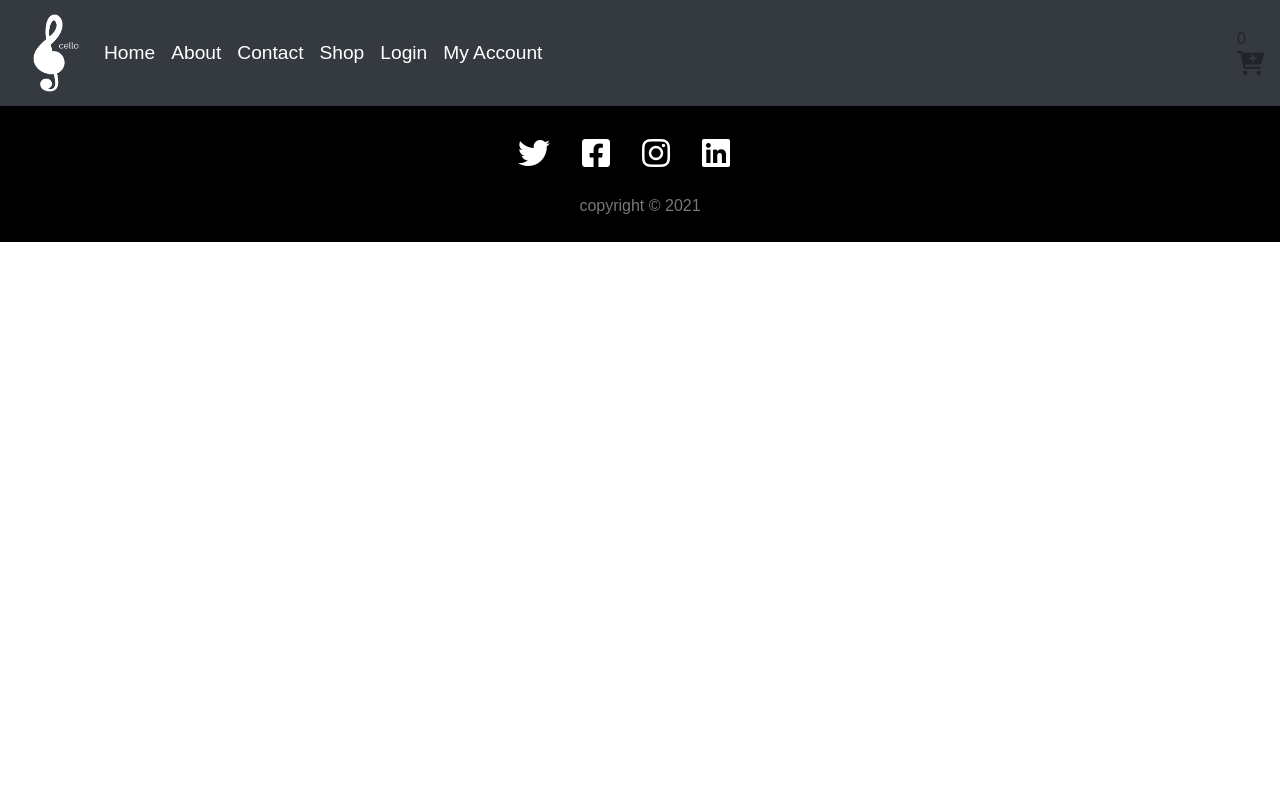
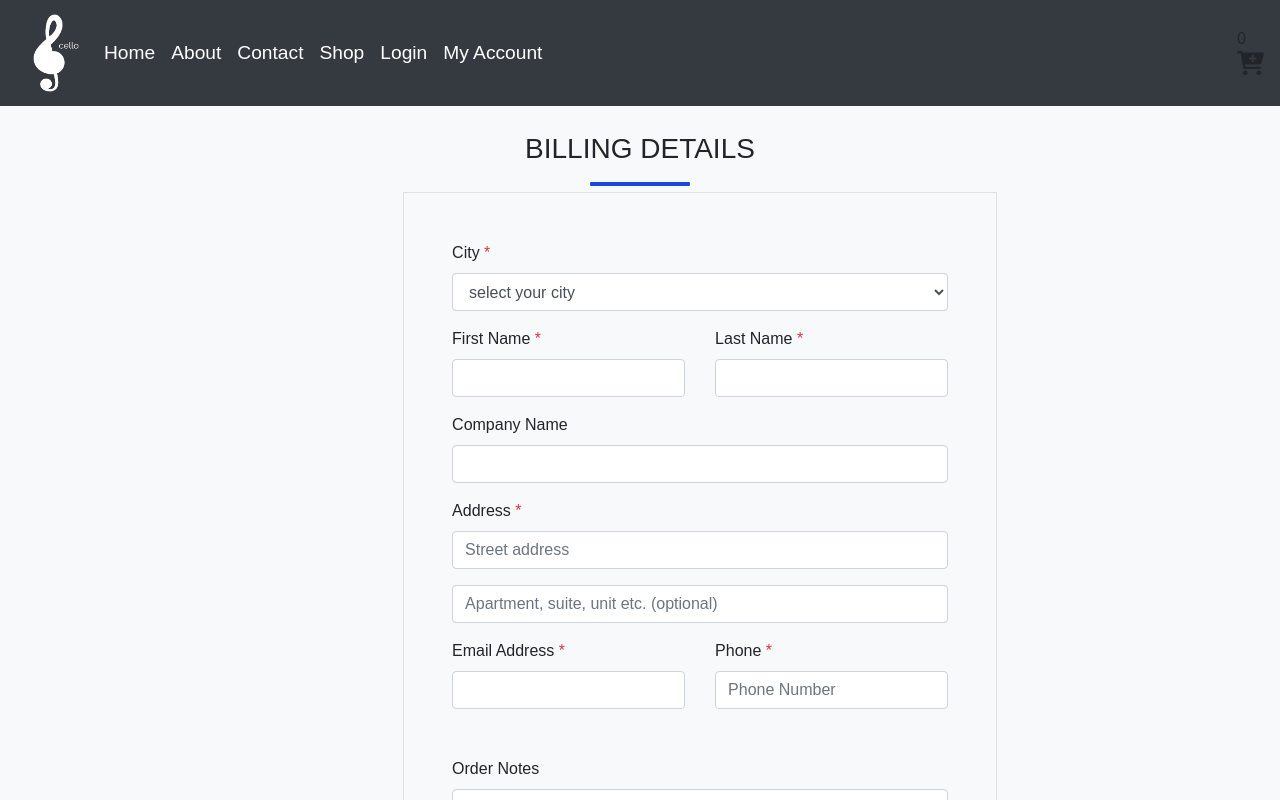
Before and after one commit to nashmi-team/React-E-commerce, a React (Create React App) app: page /checkout in a window 1280 px wide. Shown: the top 800 px of the page. Built offline with nearby package versions, Linux system fonts and the light colour scheme.

Commit message:
last version dabouqi

```diff
--- a/src/App.js
+++ b/src/App.js
@@ -1,6 +1,6 @@
 import "./App.css";
 import { BrowserRouter as Router, Route, Switch } from "react-router-dom";
-import React, { useState, useEffect } from "react";
+import React, { useState } from "react";
 import { CartProvider } from "react-use-cart";
 import Profile from "./components/Profile/Profile";
 import Shop from "./components/Shop/Shop";
@@ -12,6 +12,7 @@ import NavBar from "./components/NavBar/NavBar";
 import Footer from "./components/Footer/Footer";
 import SingleProduct from "./components/Shop/SingleProduc/SingleProduct";
 import Slider from "./components/Slider/Slider";
+import Checkout from "./components/Checkout/Checkout";
 
 const App = () => {
   // All State
@@ -66,6 +67,9 @@ const App = () => {
           <Route path="/slider">
             <Slider />
           </Route>
+          <Route path="/checkout">
+            <Checkout />
+          </Route>
         </Switch>
       </CartProvider>
       <Footer />
--- /dev/null
+++ b/src/components/Checkout/Checkout.css
@@ -0,0 +1,9 @@
+body {
+  overflow-x: hidden;
+}
+
+.test {
+  display: flex;
+  justify-content: center;
+  align-items: center;
+}
--- a/src/components/Checkout/Checkout.js
+++ b/src/components/Checkout/Checkout.js
@@ -0,0 +1,160 @@
+import "./Checkout.css";
+import React from "react";
+import { withRouter } from "react-router";
+
+const Checkout = ({ history }) => {
+  const handleOrder = (event) => {
+    event.preventDefault();
+    console.log("hhhhhhhh");
+    history.push({
+      pathname: `/`,
+    });
+  };
+
+  return (
+    <div class="site-wrap">
+      <div class="bg-light py-3">
+        <div class="row test">
+          <div class="col-md-7 mb-5 mb-md-0">
+            <h2 class="h3 mb-3 text-black">Billing Details</h2>
+            <form>
+              <div class="p-3 p-lg-5 border">
+                <div class="form-group">
+                  <label for="c_city" class="text-black">
+                    City <span class="text-danger">*</span>
+                  </label>
+                  <select id="c_country" class="form-control" required>
+                    <option value="">select your city</option>
+                    <option value="amman">Amman</option>
+                    <option value="zarqa">Zarqa</option>
+                    <option value="maan">Ma'an</option>
+                    <option value="jarash">Jarash</option>
+                    <option value="aqaba">aqaba</option>
+                    <option value="mafraq">Mafraq</option>
+                    <option value="irbid">Irbid</option>
+                    <option value="karak">Karak</option>
+                  </select>
+                </div>
+                <div class="form-group row">
+                  <div class="col-md-6">
+                    <label for="c_fname" class="text-black">
+                      First Name <span class="text-danger">*</span>
+                    </label>
+                    <input
+                      type="text"
+                      class="form-control"
+                      id="c_fname"
+                      name="c_fname"
+                      required
+                    />
+                  </div>
+                  <div class="col-md-6">
+                    <label for="c_lname" class="text-black">
+                      Last Name <span class="text-danger">*</span>
+                    </label>
+                    <input
+                      type="text"
+                      class="form-control"
+                      id="c_lname"
+                      name="c_lname"
+                      required
+                    />
+                  </div>
+                </div>
+
+                <div class="form-group row">
+                  <div class="col-md-12">
+                    <label for="c_companyname" class="text-black">
+                      Company Name
+                    </label>
+                    <input
+                      type="text"
+                      class="form-control"
+                      id="c_companyname"
+                      name="c_companyname"
+                    />
+                  </div>
+                </div>
+
+                <div class="form-group row">
+                  <div class="col-md-12">
+                    <label for="c_address" class="text-black">
+                      Address <span class="text-danger">*</span>
+                    </label>
+                    <input
+                      type="text"
+                      class="form-control"
+                      id="c_address"
+                      name="c_address"
+                      placeholder="Street address"
+                      required
+                    />
+                  </div>
+                </div>
+
+                <div class="form-group">
+                  <input
+                    type="text"
+                    class="form-control"
+                    placeholder="Apartment, suite, unit etc. (optional)"
+                  />
+                </div>
+
+                <div class="form-group row mb-5">
+                  <div class="col-md-6">
+                    <label for="c_email_address" class="text-black">
+                      Email Address <span class="text-danger">*</span>
+                    </label>
+                    <input
+                      type="text"
+                      class="form-control"
+                      id="c_email_address"
+                      name="c_email_address"
+                      required
+                    />
+                  </div>
+                  <div class="col-md-6">
+                    <label for="c_phone" class="text-black">
+                      Phone <span class="text-danger">*</span>
+                    </label>
+                    <input
+                      type="text"
+                      class="form-control"
+                      id="c_phone"
+                      name="c_phone"
+                      placeholder="Phone Number"
+                      required
+                    />
+                  </div>
+                </div>
+
+                <div class="form-group">
+                  <label for="c_order_notes" class="text-black">
+                    Order Notes
+                  </label>
+                  <textarea
+                    name="c_order_notes"
+                    id="c_order_notes"
+                    cols="30"
+                    rows="5"
+                    class="form-control"
+                    placeholder="Write your notes here..."
+                  ></textarea>
+                </div>
+                <div class="form-group">
+                  <button
+                    class="btn btn-primary btn-lg py-3 btn-block"
+                    onSubmit={handleOrder}
+                  >
+                    Place Order
+                  </button>
+                </div>
+              </div>
+            </form>
+          </div>
+        </div>
+      </div>
+    </div>
+  );
+};
+export default withRouter(Checkout);
--- a/src/components/Profile/Profile.js
+++ b/src/components/Profile/Profile.js
@@ -63,8 +63,10 @@ const Profile = () => {
               </thead>
               <tbody>{renderTableData()}</tbody>
             </table>
+            <h4 style={{ float: "right", fontWeight: "bolder" }}>
+              Total: <strong>${cartTotal}</strong>
+            </h4>
           </div>
-          <span>Total: {cartTotal}</span>
         </div>
       )}
     </>
```
